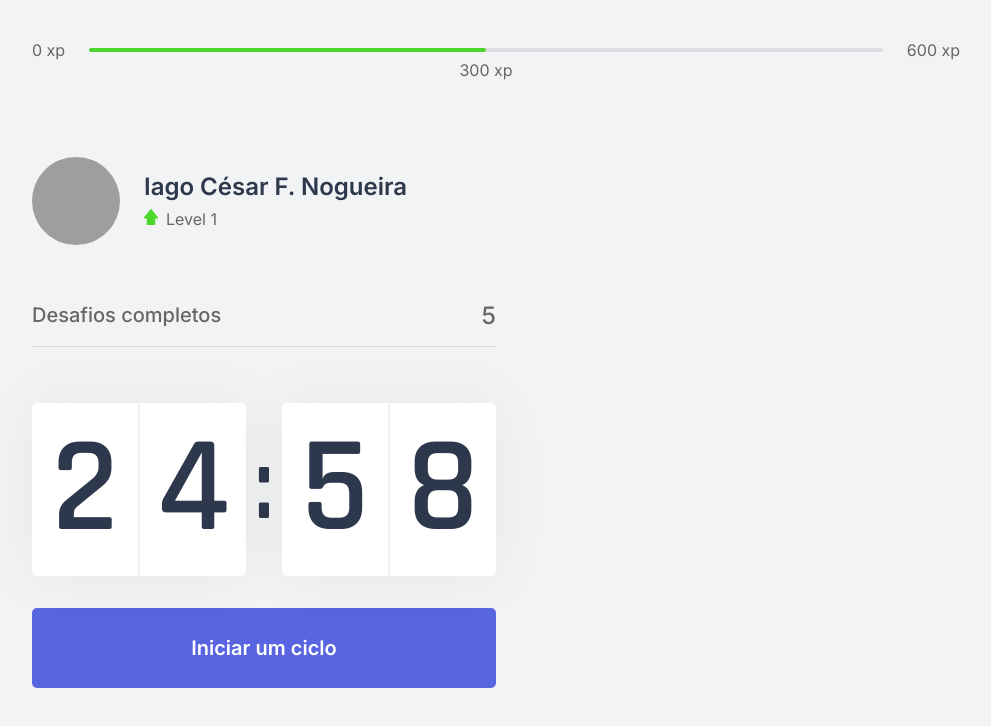
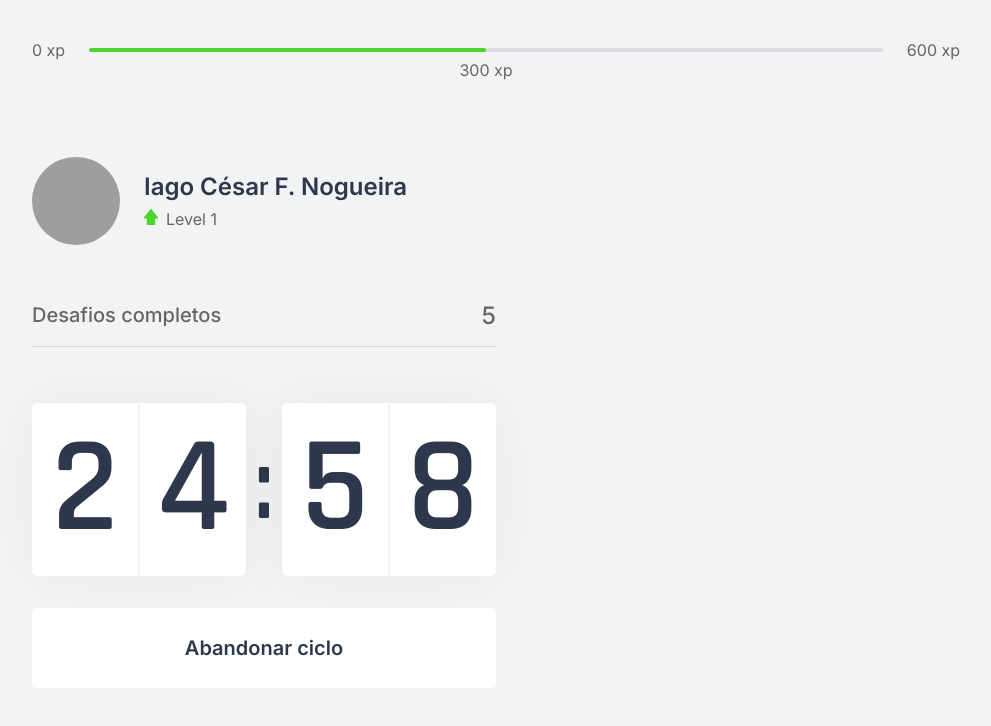
Before and after one commit to FelipeMartini/cursos-rocketseat-nlw-04-react, a Next.js app: page / in a window 1280 px wide. Both pictures are taken after a click on the button "Iniciar um ciclo". Shown: the top 726 px of the page, without its empty margins (144-1135 px from the left). Built offline with nearby package versions, Linux system fonts and the light colour scheme; grey boxes are pictures that could not be loaded.

Commit message:
Control to start and restart the countdown

```diff
--- a/src/components/Countdown.tsx
+++ b/src/components/Countdown.tsx
@@ -1,5 +1,7 @@
 import { useState, useEffect } from 'react'
 import styles from '../styles/components/Countdown.module.css'
+
+let countdownTimeout: NodeJS.Timeout;
 
 export function Countdown() {
   const [isActive, setIsActive] = useState(false);
@@ -13,7 +15,7 @@
 
   useEffect(() => {
     if (isActive && time > 0) {
-      setTimeout(() => {
+      countdownTimeout = setTimeout(() => {
         setTime(time-1)
       },1000)
     }
@@ -21,6 +23,12 @@
 
   function startCountdown() {
     setIsActive(true)
+  }
+
+  function resetCountdown() {
+    clearTimeout(countdownTimeout)//Cancelando a execução do timeout
+    setIsActive(false)
+    setTime(25 * 60)
   }
 
   return(
@@ -36,6 +44,17 @@
         <span>{secondValues[1]}</span>
       </div>
     </div>
+    {
+      isActive
+      ? (
+        <button
+          type='button'
+          className={`${styles.countdownButton} ${styles.countdownButtonActive}`}
+          onClick={resetCountdown}
+        >
+          Abandonar ciclo
+        </button>
+      ) : (
         <button
           type='button'
           className={styles.countdownButton}
@@ -43,6 +62,8 @@
         >
           Iniciar um ciclo
         </button>
+      )
+    }
     </>
   )
 }
--- a/src/styles/components/Countdown.module.css
+++ b/src/styles/components/Countdown.module.css
@@ -62,3 +62,13 @@
 .countdownButton:hover {
   background: var(--blue-dark);
 }
+
+.countdownButtonActive {
+  background-color: var(--white);
+  color: var(--title);
+}
+
+.countdownButtonActive:hover {
+  background-color: var(--red);
+  color: var(--white);
+}
```
Lines whose indentation alone changed are shown as unchanged.
